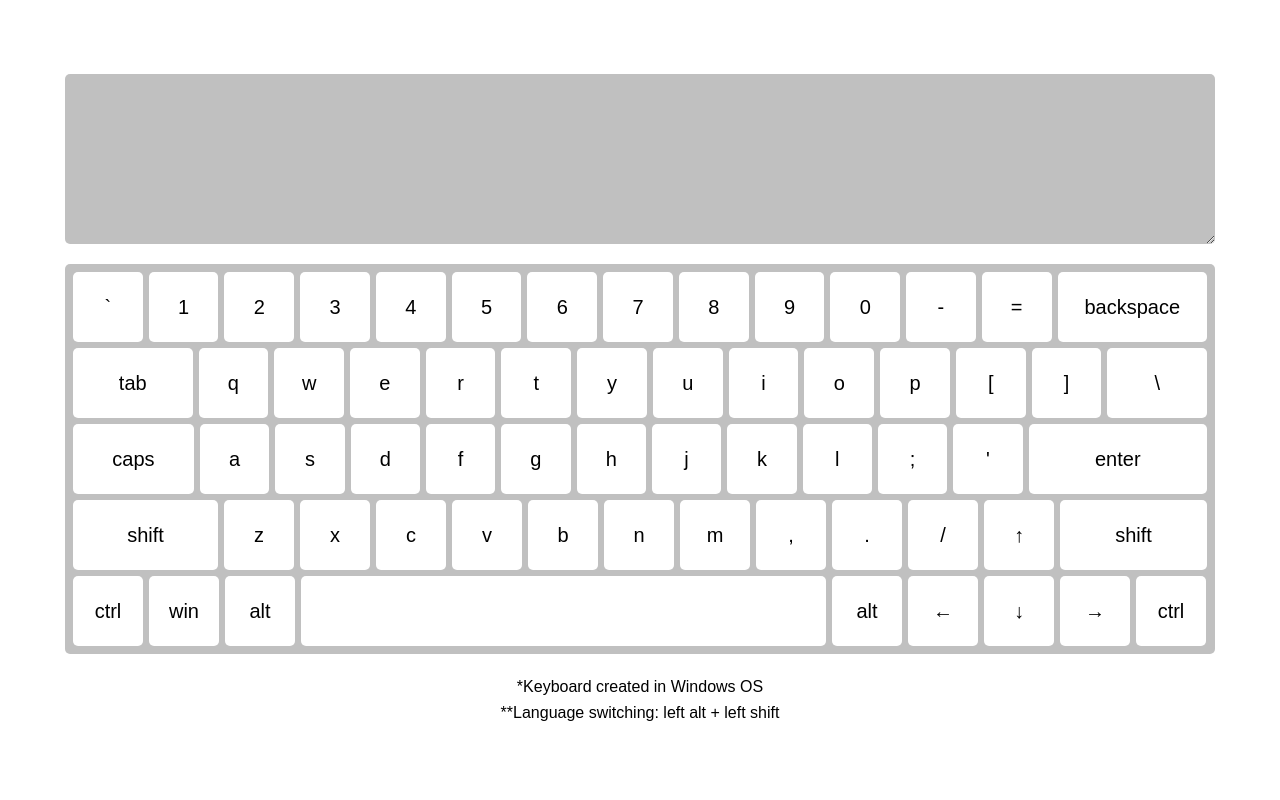
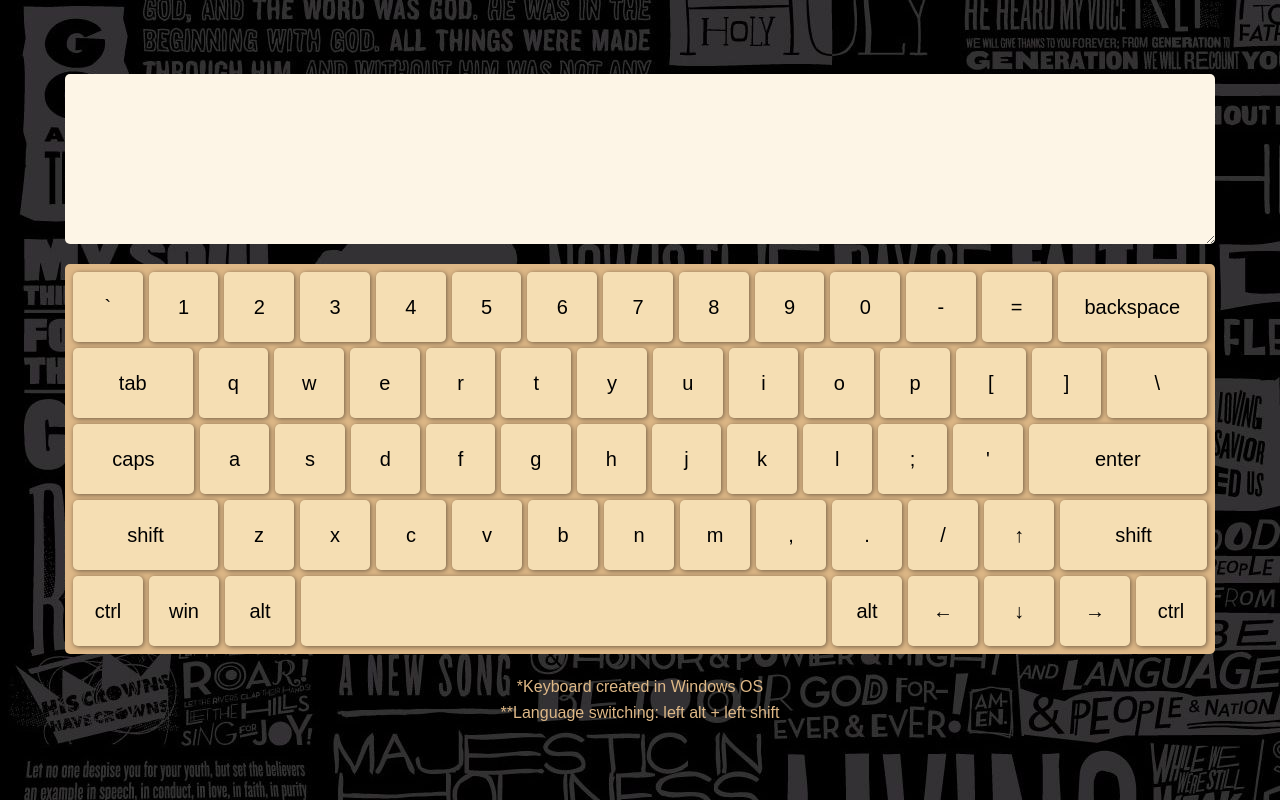
Before and after one commit to grshkvch/virtual-keyboard, a website: page index.html in a window 1280 px wide. Drawn offline with Linux system fonts and the light colour scheme.

Commit message:
feat: design changed

```diff
--- a/style.css
+++ b/style.css
@@ -1,14 +1,17 @@
-/* line 1, C:/Users/Red Sun/Desktop/js1/grshkvch-JSFE2022Q1/virtual-keyboard/sass/style.sass */
+/* line 1, C:/Users/Red Sun/Desktop/another-project/virtual-keyboard/sass/style.sass */
 * {
   margin: 0;
   padding: 0;
-  box-sizing: border-box; }
+  box-sizing: border-box;
+}
 
-/* line 6, C:/Users/Red Sun/Desktop/js1/grshkvch-JSFE2022Q1/virtual-keyboard/sass/style.sass */
+/* line 6, C:/Users/Red Sun/Desktop/another-project/virtual-keyboard/sass/style.sass */
 body {
-  font-family: Arial, sans-serif; }
+  font-family: Arial, sans-serif;
+  background: url("assets/img/background.jpg");
+}
 
-/* line 9, C:/Users/Red Sun/Desktop/js1/grshkvch-JSFE2022Q1/virtual-keyboard/sass/style.sass */
+/* line 11, C:/Users/Red Sun/Desktop/another-project/virtual-keyboard/sass/style.sass */
 .container {
   display: flex;
   justify-content: center;
@@ -16,34 +19,40 @@ body {
   height: 100vh;
   flex-direction: column;
   gap: 20px;
-  margin: 0 10px; }
+  margin: 0 10px;
+}
 
-/* line 18, C:/Users/Red Sun/Desktop/js1/grshkvch-JSFE2022Q1/virtual-keyboard/sass/style.sass */
+/* line 21, C:/Users/Red Sun/Desktop/another-project/virtual-keyboard/sass/style.sass */
 .text {
   width: 100%;
   max-width: 1150px;
   min-height: 100px;
   height: 170px;
   font-size: 26px;
-  background-color: silver;
+  background-color: #fdf5e6;
   padding: 10px;
   border: none;
-  border-radius: 5px; }
+  border-radius: 5px;
+  outline: none;
+}
 
-/* line 30, C:/Users/Red Sun/Desktop/js1/grshkvch-JSFE2022Q1/virtual-keyboard/sass/style.sass */
+/* line 34, C:/Users/Red Sun/Desktop/another-project/virtual-keyboard/sass/style.sass */
 .keyboard-keys {
   width: 100%;
   max-width: 1150px;
-  background-color: silver;
+  background-color: #deb887;
   position: relative;
   padding: 5px;
   border-radius: 5px;
-  font-size: 20px; }
+  font-size: 20px;
+}
 
-/* line 41, C:/Users/Red Sun/Desktop/js1/grshkvch-JSFE2022Q1/virtual-keyboard/sass/style.sass */
+/* line 43, C:/Users/Red Sun/Desktop/another-project/virtual-keyboard/sass/style.sass */
 .row {
-  display: flex; }
-  /* line 43, C:/Users/Red Sun/Desktop/js1/grshkvch-JSFE2022Q1/virtual-keyboard/sass/style.sass */
+  display: flex;
+}
+
+/* line 45, C:/Users/Red Sun/Desktop/another-project/virtual-keyboard/sass/style.sass */
 .row .key {
   width: 70px;
   height: 70px;
@@ -55,44 +64,69 @@ body {
   margin: 3px;
   border-radius: 5px;
   transition: .1s;
-    cursor: pointer; }
-  /* line 56, C:/Users/Red Sun/Desktop/js1/grshkvch-JSFE2022Q1/virtual-keyboard/sass/style.sass */
+  cursor: pointer;
+  background-color: #f5deb3;
+  box-shadow: 1px 1px 5px rgba(0, 0, 0, 0.5);
+}
+
+/* line 60, C:/Users/Red Sun/Desktop/another-project/virtual-keyboard/sass/style.sass */
 .row .key:hover {
   background-color: rgba(0, 0, 0, 0.8);
-    color: #fff; }
-  /* line 61, C:/Users/Red Sun/Desktop/js1/grshkvch-JSFE2022Q1/virtual-keyboard/sass/style.sass */
+  color: #fff;
+}
+
+/* line 65, C:/Users/Red Sun/Desktop/another-project/virtual-keyboard/sass/style.sass */
 .row .key.active {
   background-color: rgba(0, 0, 0, 0.8);
-    color: #fff; }
-  /* line 65, C:/Users/Red Sun/Desktop/js1/grshkvch-JSFE2022Q1/virtual-keyboard/sass/style.sass */
+  color: #fff;
+}
+
+/* line 69, C:/Users/Red Sun/Desktop/another-project/virtual-keyboard/sass/style.sass */
 .row .backspace-key {
-    width: 150px; }
-  /* line 67, C:/Users/Red Sun/Desktop/js1/grshkvch-JSFE2022Q1/virtual-keyboard/sass/style.sass */
+  width: 150px;
+}
+
+/* line 71, C:/Users/Red Sun/Desktop/another-project/virtual-keyboard/sass/style.sass */
 .row .tab-key {
-    width: 120px; }
-  /* line 69, C:/Users/Red Sun/Desktop/js1/grshkvch-JSFE2022Q1/virtual-keyboard/sass/style.sass */
+  width: 120px;
+}
+
+/* line 73, C:/Users/Red Sun/Desktop/another-project/virtual-keyboard/sass/style.sass */
 .row .reversed-slash-key {
-    width: 100px; }
-  /* line 71, C:/Users/Red Sun/Desktop/js1/grshkvch-JSFE2022Q1/virtual-keyboard/sass/style.sass */
+  width: 100px;
+}
+
+/* line 75, C:/Users/Red Sun/Desktop/another-project/virtual-keyboard/sass/style.sass */
 .row .caps-lock-key {
-    width: 122px; }
-  /* line 73, C:/Users/Red Sun/Desktop/js1/grshkvch-JSFE2022Q1/virtual-keyboard/sass/style.sass */
+  width: 122px;
+}
+
+/* line 77, C:/Users/Red Sun/Desktop/another-project/virtual-keyboard/sass/style.sass */
 .row .enter-key {
-    width: 180px; }
-  /* line 75, C:/Users/Red Sun/Desktop/js1/grshkvch-JSFE2022Q1/virtual-keyboard/sass/style.sass */
+  width: 180px;
+}
+
+/* line 79, C:/Users/Red Sun/Desktop/another-project/virtual-keyboard/sass/style.sass */
 .row .right-shift-key {
-    width: 147px; }
-  /* line 77, C:/Users/Red Sun/Desktop/js1/grshkvch-JSFE2022Q1/virtual-keyboard/sass/style.sass */
+  width: 147px;
+}
+
+/* line 81, C:/Users/Red Sun/Desktop/another-project/virtual-keyboard/sass/style.sass */
 .row .left-shift-key {
-    width: 145px; }
-  /* line 79, C:/Users/Red Sun/Desktop/js1/grshkvch-JSFE2022Q1/virtual-keyboard/sass/style.sass */
+  width: 145px;
+}
+
+/* line 83, C:/Users/Red Sun/Desktop/another-project/virtual-keyboard/sass/style.sass */
 .row .space-key {
   width: 50%;
-    max-width: 525px; }
+  max-width: 525px;
+}
 
-/* line 83, C:/Users/Red Sun/Desktop/js1/grshkvch-JSFE2022Q1/virtual-keyboard/sass/style.sass */
+/* line 87, C:/Users/Red Sun/Desktop/another-project/virtual-keyboard/sass/style.sass */
 .note {
   line-height: 1.6;
-  text-align: center; }
+  color: #deb887;
+  text-align: center;
+}
 
 /*# sourceMappingURL=style.css.map */
```
Also changed, not shown: package.json (added, +26 -0 lines), .eslintrc.js (added), assets/img/background.jpg (added), 2 other files. Lines whose indentation alone changed are shown as unchanged.
